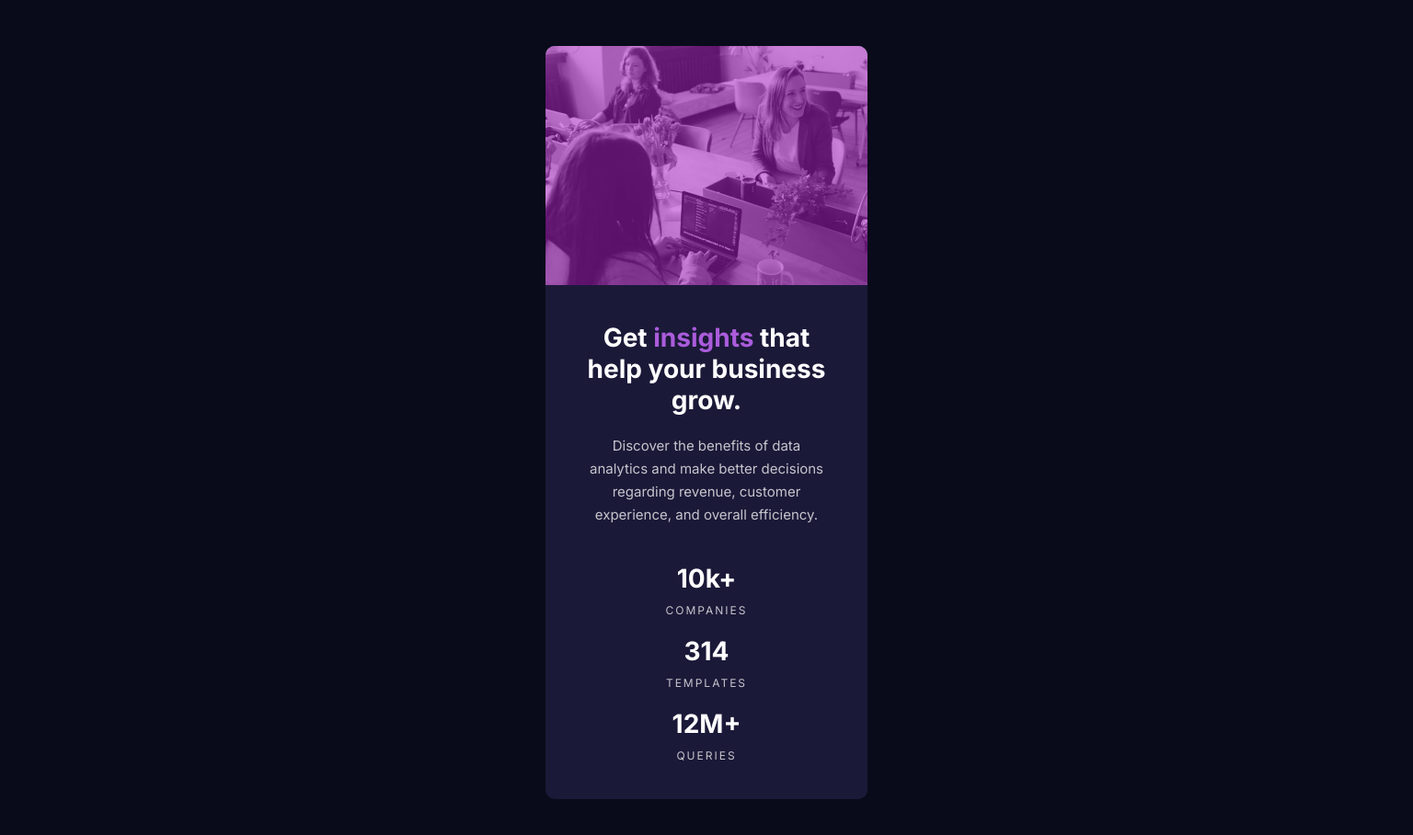
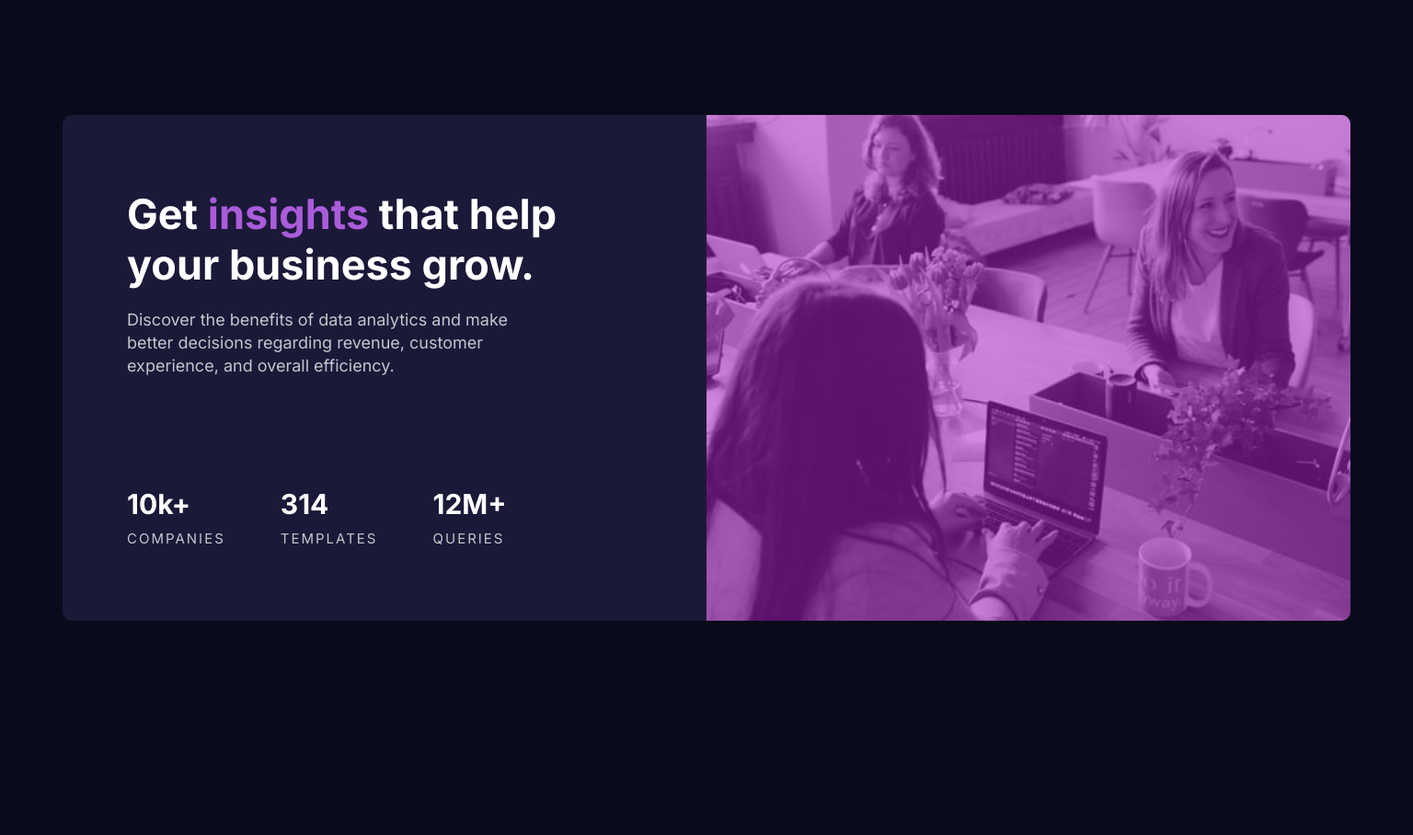
Before and after one commit to LucasTamaya/StatsPreviewCardComponent, a plain HTML site: page index.html in a window 1536 px wide. Shown: the whole page at 92% size. After the commit the page ends 800 px from the top, so only its background shows below. Drawn offline with Linux system fonts and the light colour scheme.

Commit message:
Version laptop: OK

```diff
--- a/style/style.css
+++ b/style/style.css
@@ -24,7 +24,7 @@
 
 body{
     width: 100vw;
-    /* height: 100vh; */
+    height: 100%;
     background-color: var(--primary-clr-one);
     padding: 50px 0;
     display: flex;
@@ -36,7 +36,6 @@ body{
 /* Main container */
 .main-container{
     width: 350px;
-    /* height: 110vh; */
     background-color: var(--primary-clr-two);
     border-radius: 10px;
     display: flex;
@@ -132,3 +131,71 @@ body{
     letter-spacing: 2px;
 }
 /* End Data container */
+
+
+
+
+/* Laptop screen */
+@media screen and (min-width: 1440px) {
+    body{
+        height: 100vh;
+    }
+
+    .img-container{
+        background-image: url("../images/image-header-desktop.jpg");
+        grid-area: img-container;
+        height: 100%;
+        border-radius: 0 10px 10px 0;
+    }
+
+    .img-container::after{
+        border-radius: 0 10px 10px 0;
+    }
+
+    .description-container{
+        height: 100%;
+        grid-area: description-container;
+        justify-content: space-between;
+        padding: 80px 70px;
+    }
+
+    .main-container{
+        width: 1400px;
+        height: 550px;
+        display: grid;
+        grid-template-columns: repeat(2, 1fr);
+        grid-template-rows: 1fr;
+        grid-template-areas:
+        "description-container img-container"
+        ;
+    }
+
+    .text-container h1{
+        font-size: 4.5rem;
+        text-align: left;
+    }
+
+    .text-container p{
+        width: 450px;
+        font-size: 1.8rem;
+        text-align: left;
+    }
+
+    .data-container{
+        flex-direction: row;
+        column-gap: 60px;
+        justify-content: flex-start;
+    }
+
+    .data-item h2{
+        text-align: left;
+        font-size: 3rem;
+    }
+
+    .data-item p{
+        text-align: left;
+        font-size: 1.5rem;
+    }
+
+}
+/* End Laptop screen */
```
